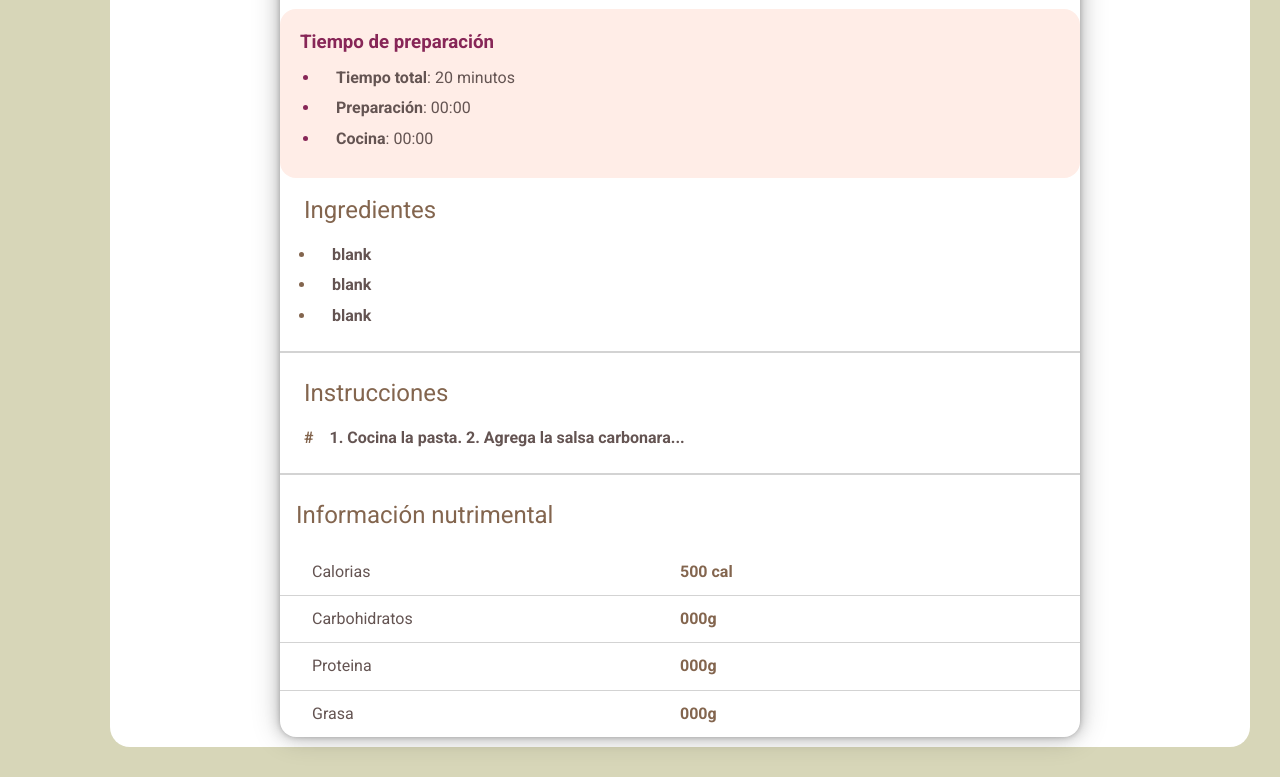
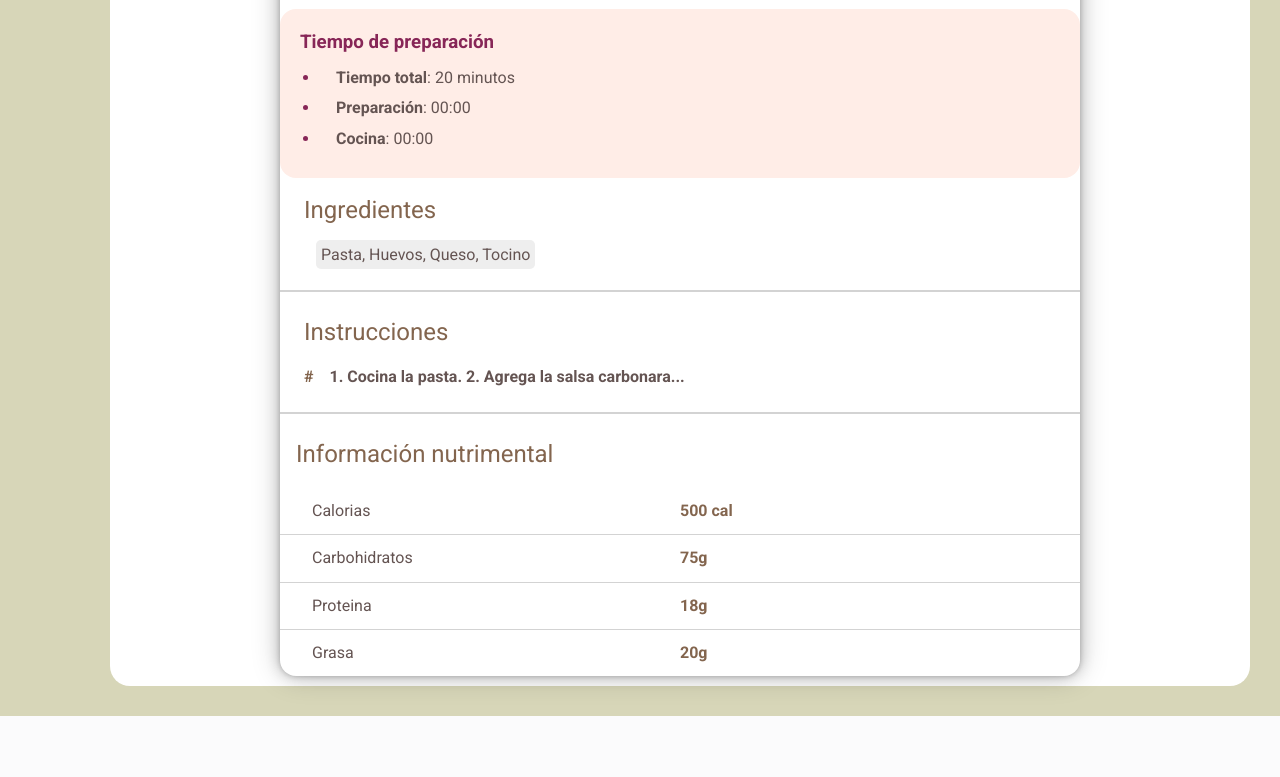
Before and after one commit to XimenaAlvz/MRFY-Copia, a Django app: page /recipe/1/ in a window 1280 px wide. Shown: the part 831-1608 px from the top of the page. After the commit the page ends 1547 px from the top, so only its background shows below. Run offline with Django 5.2, Linux system fonts and the light colour scheme; data comes from the database, SQL or seed files in the repository; both versions use the stored data as it was after the commit.

Commit message:
Agregados datos a la tabla recetas

```diff
--- a/MRFY/MRFY/models.py
+++ b/MRFY/MRFY/models.py
@@ -6,11 +6,15 @@ class Recipe(models.Model):
     IDReceta = models.IntegerField(primary_key=True)  # Clave primaria que coincide con la base de datos
     Nombre = models.CharField(max_length=100, null=False)
     Calorias = models.CharField(max_length=50, null=True)
+    CarbHidratos = models.CharField(max_length=50, null=True)
+    Proteinas = models.CharField(max_length=50, null=True)
+    Grasas = models.CharField(max_length=50, null=True)
     Instrucciones = models.TextField(null=True)
     Etiquetas = models.CharField(max_length=100, null=True)
     Comentarios = models.TextField(null=True)
     Valoración = models.DecimalField(max_digits=3, decimal_places=1, null=True)
     TiempoPreparación = models.CharField(max_length=50, null=True)
+    Ingredientes = models.TextField(null=True)
 
     def __str__(self):
         return self.name
--- a/MRFY/MRFY/templates/vista_receta/recipe.html
+++ b/MRFY/MRFY/templates/vista_receta/recipe.html
@@ -1,4 +1,5 @@
 {% load static %}
+{% load custom_filters %}
 
 <!DOCTYPE html>
 <html lang="es">
@@ -111,9 +112,7 @@
                 <div class="recipe__steps">
                     <h2>Ingredientes</h2>
                     <ul class="ingredients">
-                        <li><span>blank</span></li>
-                        <li><span>blank</span></li>
-                        <li><span>blank</span></li>
+                        <span class="tag">{{ receta.Ingredientes }}</span>
                     </ul>
                 </div>
 
@@ -143,15 +142,15 @@
                         </div>
                         <div class="item">
                             <p>Carbohidratos</p>
-                            <p class="ammount">000g</p>
+                            <p class="ammount">{{ receta.CarbHidratos }}</p>
                         </div>
                         <div class="item">
                             <p>Proteina</p>
-                            <p class="ammount">000g</p>
+                            <p class="ammount">{{ receta.Proteinas }}</p>
                         </div>
                         <div class="item">
                             <p>Grasa</p>
-                            <p class="ammount">000g</p>
+                            <p class="ammount">{{ receta.Grasas }}</p>
                         </div>
                     </div>
                 </div>
--- a/MRFY/MRFY/views.py
+++ b/MRFY/MRFY/views.py
@@ -24,10 +24,17 @@ def inicio(request):
 
     # Procesar etiquetas antes de pasarlas al template
     for recipe in recipes:
+    # Procesar etiquetas
         if recipe.Etiquetas:
             recipe.etiquetas_lista = recipe.Etiquetas.split(',')
         else:
             recipe.etiquetas_lista = []
+
+        # Procesar ingredientes
+        if recipe.Ingredientes:
+            recipe.ingredientes_lista = recipe.Ingredientes.split(',')
+        else:
+            recipe.ingredientes_lista = []
 
     context = {
         "recipes": recipes
```
Also changed, not shown: MRFY/MRFY/migrations/0002_recipe_carbhidratos_recipe_grasas_and_more.py (added), MRFY/db.sqlite3.
